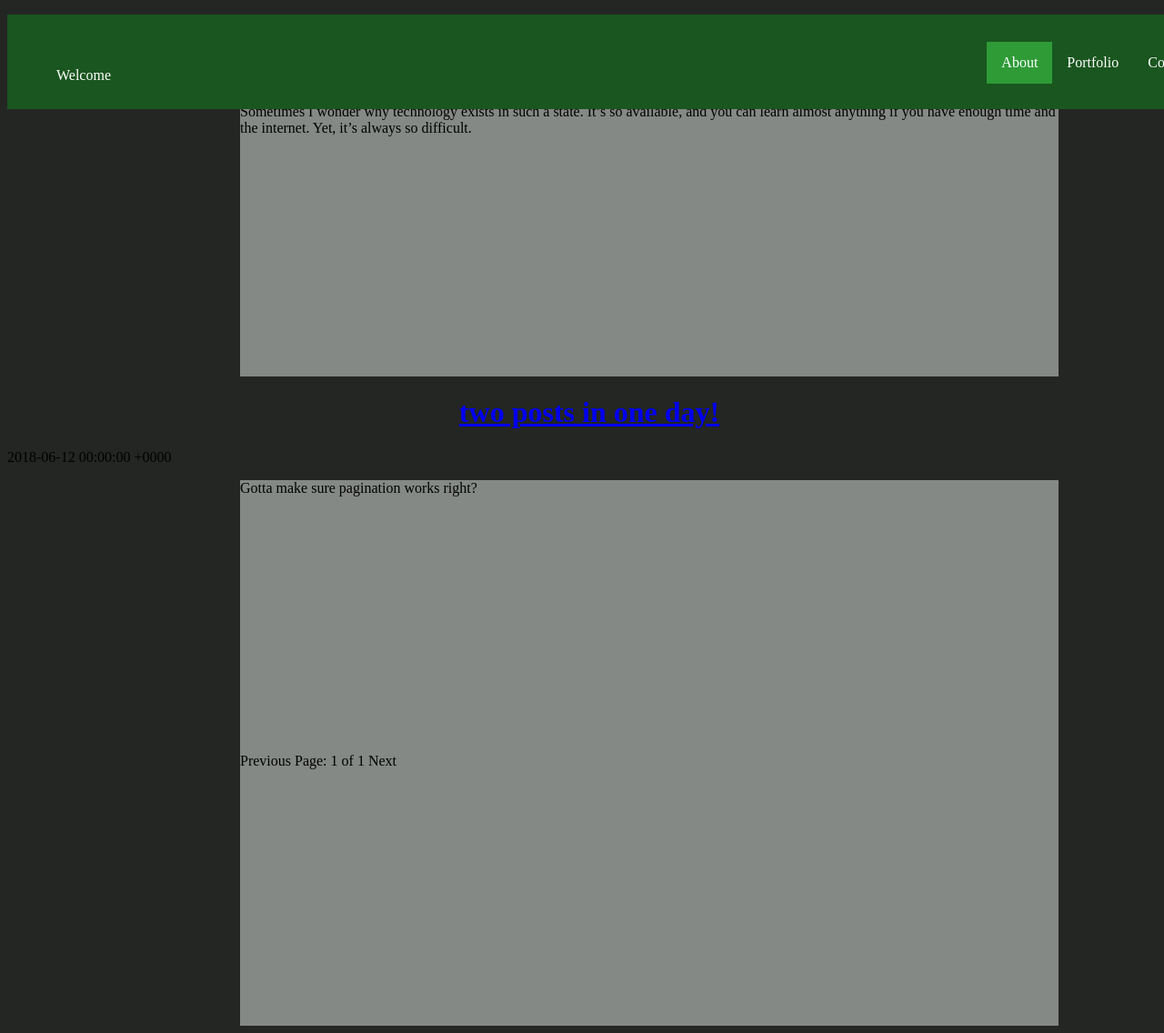
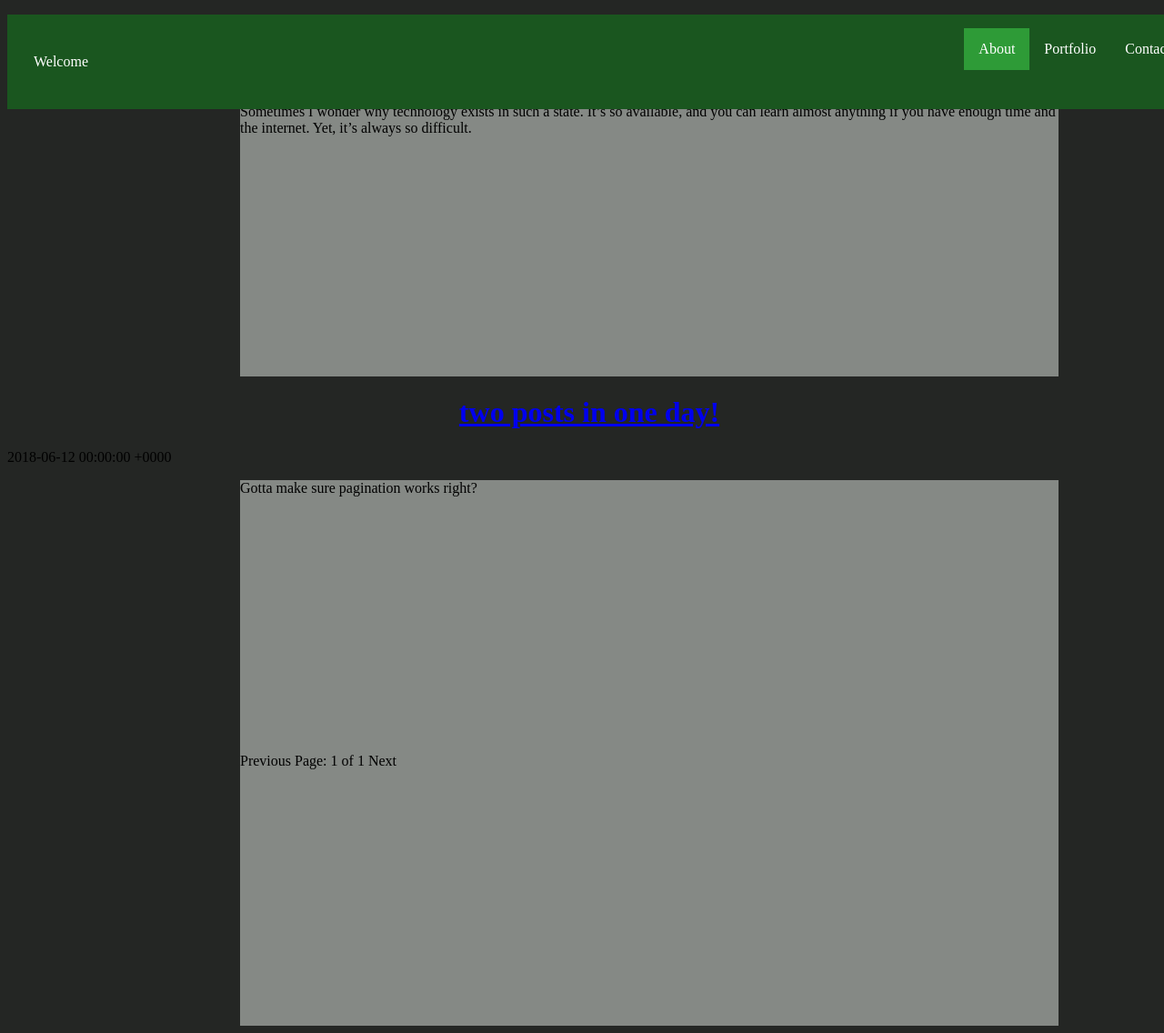
Before and after one commit to Gantrock/gantrock.github.io, a Jekyll site: the page built from blog/index.html, in a window 1280 px wide and 1136 px high. Shown: the whole window at 91% size. Built offline with Jekyll 4.4.1, drawn with Linux system fonts in a browser that asks for light colours; the list of posts is cut into pages by our own code.

Commit message:
Update main.css
Reverted topBar

```diff
--- a/css/main.css
+++ b/css/main.css
@@ -6,9 +6,10 @@ body {
   #topBar{
     position: fixed;
     top: 0;
-    padding-top: 30px;
     width: 100%;
     list-style-type: none;
+    padding: 15px;
+    overflow: hidden;
     z-index: 2;
     background-color: #1a561f;
   }
```
